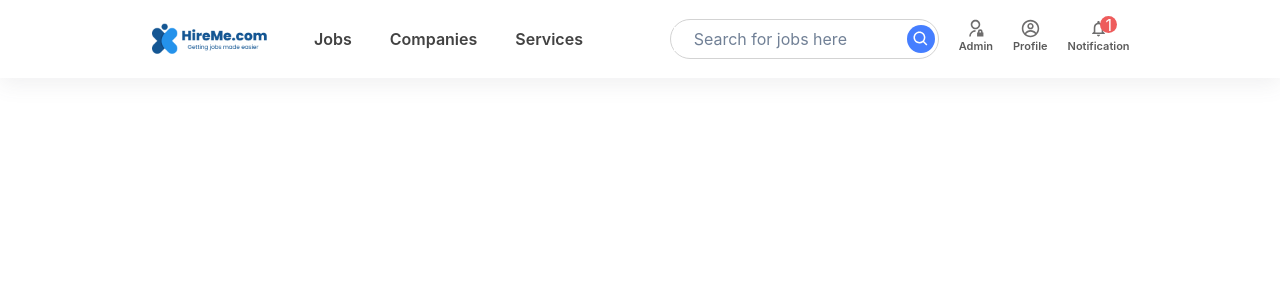
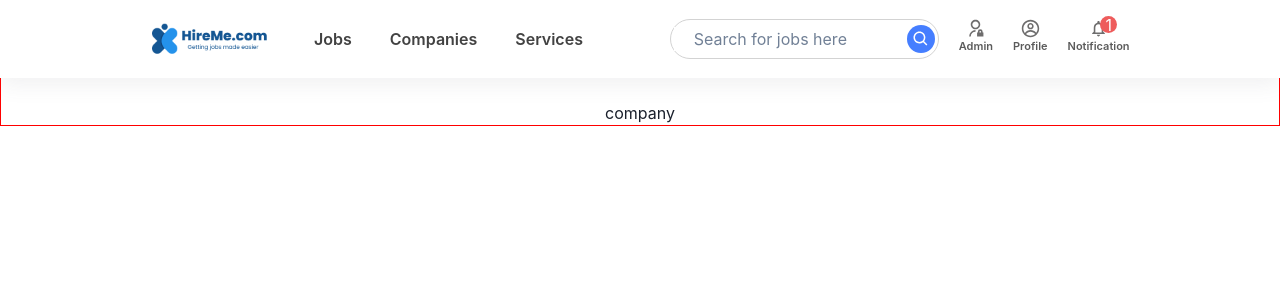
Before and after one commit to piyush-agrawal6/Naukri.com-clone, a React (Create React App) app: page /company in a window 1280 px wide. Shown: the top 300 px of the page. Built offline with nearby package versions, Linux system fonts and the light colour scheme.

Commit message:
added d-1 code

```diff
--- a/src/Pages/Company/Company.jsx
+++ b/src/Pages/Company/Company.jsx
@@ -1,8 +1,13 @@
 import React from 'react'
 
 const Company = () => {
+
   return (
-    <div>Company</div>
+    <div style={{paddingTop:"100px", border:"1px solid red", textAlign:"center"}}>
+      <div>
+        company
+      </div>
+    </div>
   )
 }
 
```
